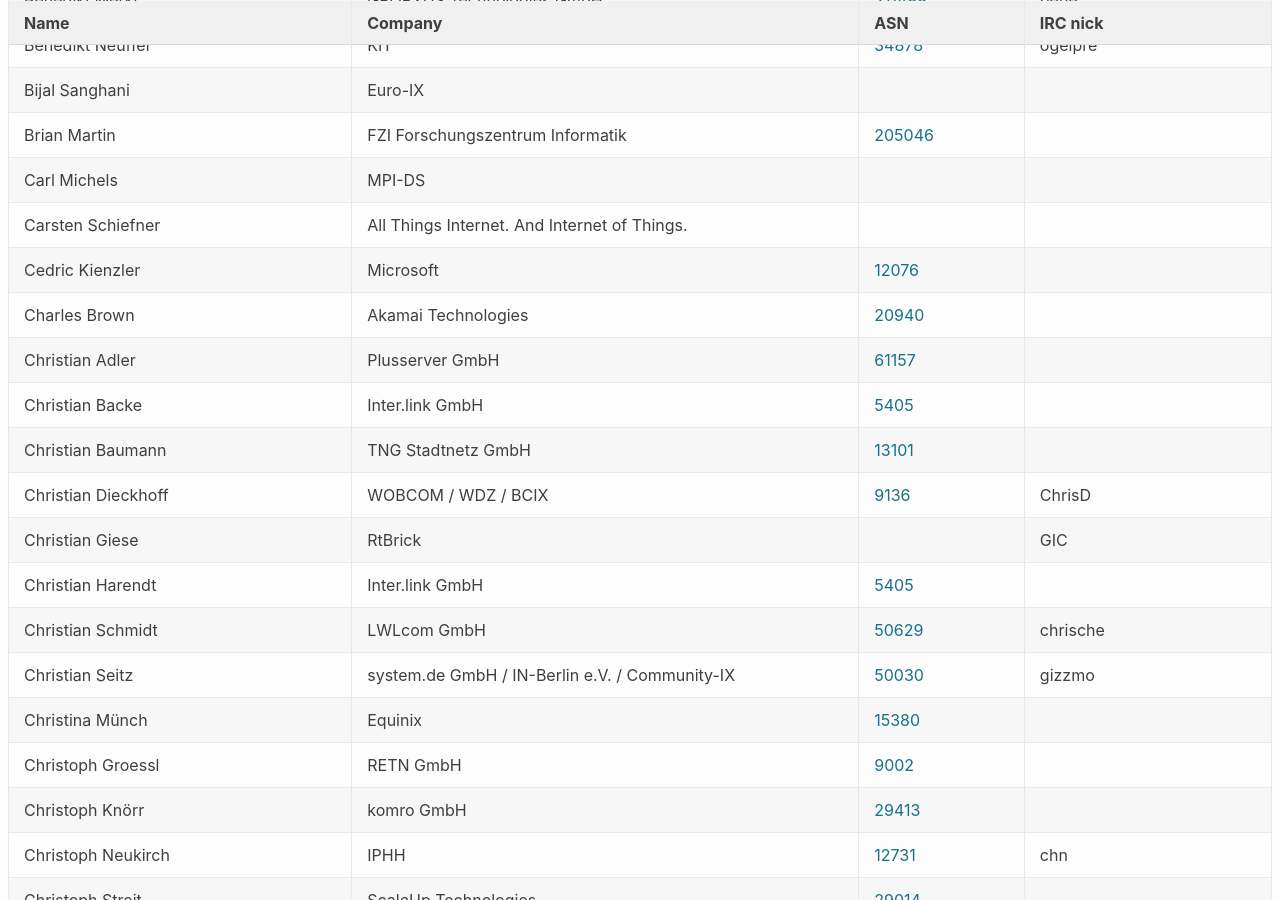
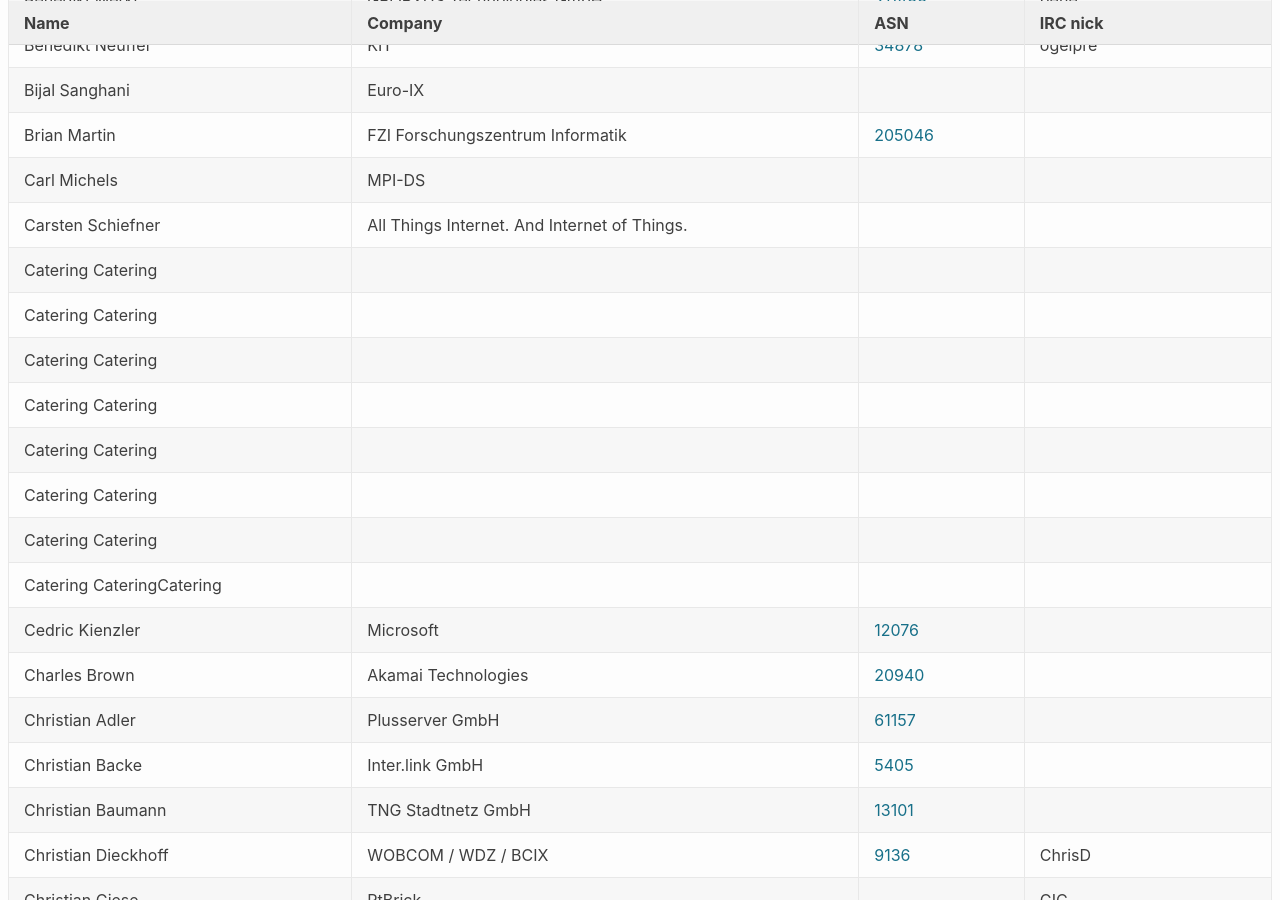
Before and after one commit to denog/pretix-attendeelist, a Jekyll site: the page built from denog14/index.md, in a window 1280 px wide and 900 px high, scrolled down 1504 px. Built offline with Jekyll 4.4.1, drawn with Linux system fonts in a browser that asks for light colours; part of the change alters nothing that is shown; some of the changed text lies outside the part shown.

Commit message:
Latest data: Sun Nov 13 08:33:52 UTC 2022

```diff
--- a/_data/attendees_denog14_onsite.json
+++ b/_data/attendees_denog14_onsite.json
@@ -210,6 +210,54 @@
     "asn": null
   },
   {
+    "name": "Catering Catering",
+    "company": null,
+    "irc": null,
+    "asn": null
+  },
+  {
+    "name": "Catering Catering",
+    "company": null,
+    "irc": null,
+    "asn": null
+  },
+  {
+    "name": "Catering Catering",
+    "company": null,
+    "irc": null,
+    "asn": null
+  },
+  {
+    "name": "Catering Catering",
+    "company": null,
+    "irc": null,
+    "asn": null
+  },
+  {
+    "name": "Catering Catering",
+    "company": null,
+    "irc": null,
+    "asn": null
+  },
+  {
+    "name": "Catering Catering",
+    "company": null,
+    "irc": null,
+    "asn": null
+  },
+  {
+    "name": "Catering Catering",
+    "company": null,
+    "irc": null,
+    "asn": null
+  },
+  {
+    "name": "Catering CateringCatering",
+    "company": null,
+    "irc": null,
+    "asn": null
+  },
+  {
     "name": "Cedric Kienzler",
     "company": "Microsoft",
     "irc": null,
@@ -636,6 +684,12 @@
     "asn": "21263"
   },
   {
+    "name": "Hauke Köhler",
+    "company": null,
+    "irc": null,
+    "asn": null
+  },
+  {
     "name": "Heiner ALDAG",
     "company": "Arista Networks GmbH",
     "irc": null,
@@ -1128,6 +1182,12 @@
     "asn": null
   },
   {
+    "name": "Martin Meier",
+    "company": null,
+    "irc": null,
+    "asn": null
+  },
+  {
     "name": "Martin Poppen",
     "company": "LWLcom GmbH",
     "irc": null,
@@ -1296,6 +1356,12 @@
     "asn": "25415"
   },
   {
+    "name": "Nils Samp",
+    "company": null,
+    "irc": null,
+    "asn": null
+  },
+  {
     "name": "Nima Zomorrodi",
     "company": "Flexoptix GmbH",
     "irc": null,
@@ -1756,6 +1822,18 @@
     "company": "TNG Stadtnetz GmbH",
     "irc": null,
     "asn": "13101"
+  },
+  {
+    "name": "test test",
+    "company": null,
+    "irc": null,
+    "asn": null
+  },
+  {
+    "name": "Thekla Schade Sielmann",
+    "company": null,
+    "irc": null,
+    "asn": null
   },
   {
     "name": "Theo Voss",
```
